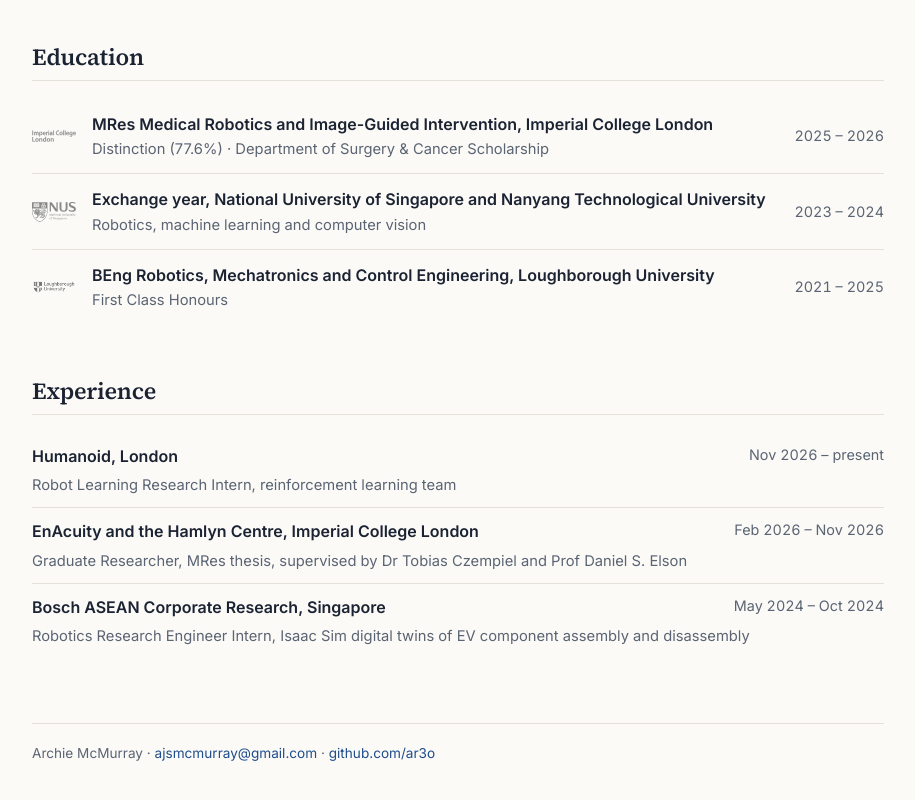
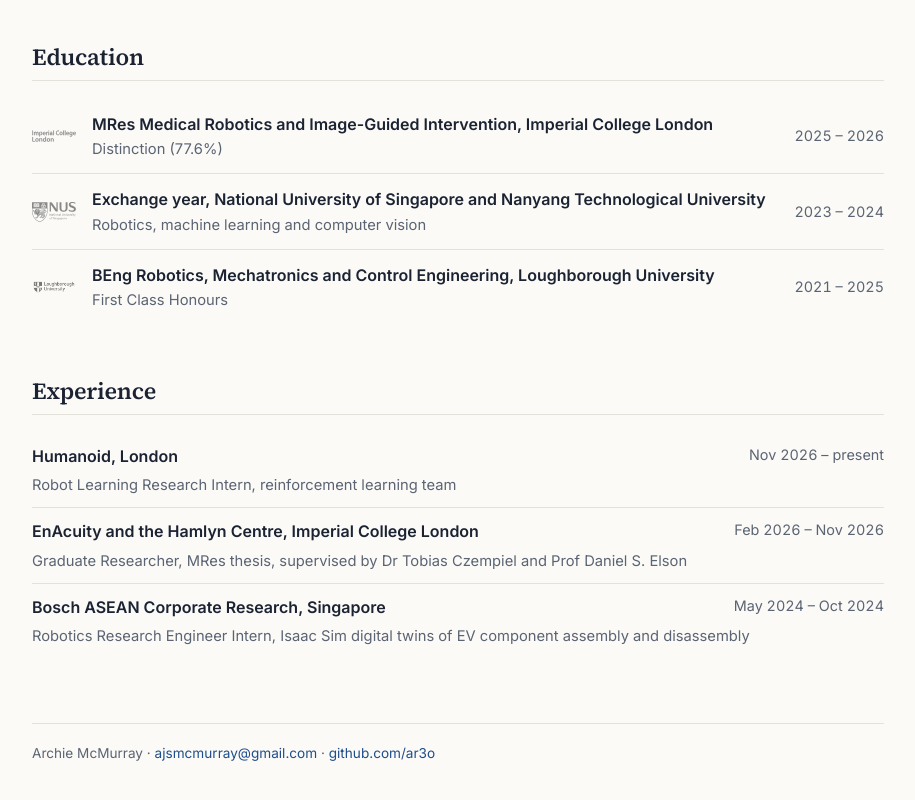
Before and after one commit to ar3o/ar3o.github.io, a plain HTML site: page index.html in a window 1280 px wide. Shown: the part 2874-3674 px from the top of the page, without its empty margins (182-1097 px from the left). Drawn offline with Linux system fonts and the light colour scheme.

Commit message:
Remove the scholarship line from the education section
Co-Authored-By: Claude Opus 5.5 <noreply@anthropic.com>

```diff
--- a/index.html
+++ b/index.html
@@ -114,7 +114,7 @@
 
 <h2>Education</h2>
 <ul class="edu">
-  <li><img src="assets/logos/imperial.svg" alt=""><div><span class="where">MRes Medical Robotics and Image-Guided Intervention, Imperial College London</span><span class="what">Distinction (77.6%) · Department of Surgery &amp; Cancer Scholarship</span></div><span class="when">2025 – 2026</span></li>
+  <li><img src="assets/logos/imperial.svg" alt=""><div><span class="where">MRes Medical Robotics and Image-Guided Intervention, Imperial College London</span><span class="what">Distinction (77.6%)</span></div><span class="when">2025 – 2026</span></li>
   <li><img src="assets/logos/nus.svg" alt=""><div><span class="where">Exchange year, National University of Singapore and Nanyang Technological University</span><span class="what">Robotics, machine learning and computer vision</span></div><span class="when">2023 – 2024</span></li>
   <li><img src="assets/logos/loughborough.png" alt=""><div><span class="where">BEng Robotics, Mechatronics and Control Engineering, Loughborough University</span><span class="what">First Class Honours</span></div><span class="when">2021 – 2025</span></li>
 </ul>
```
